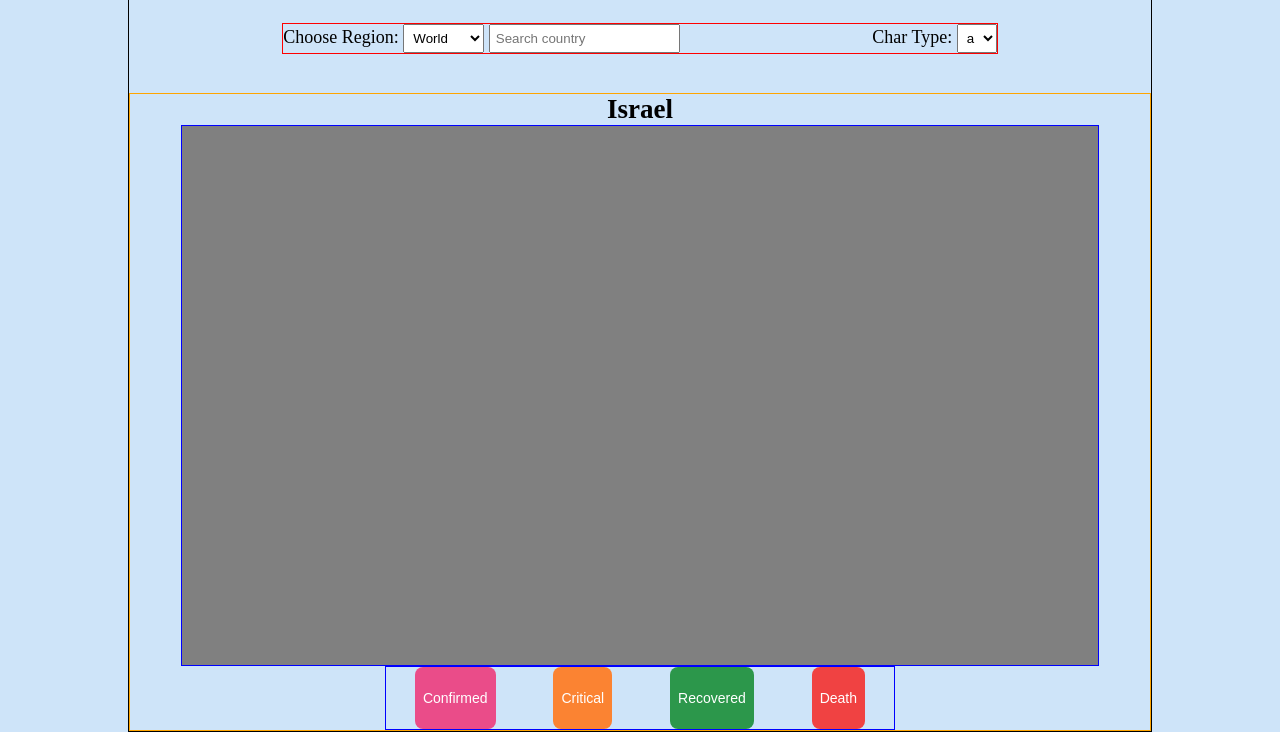
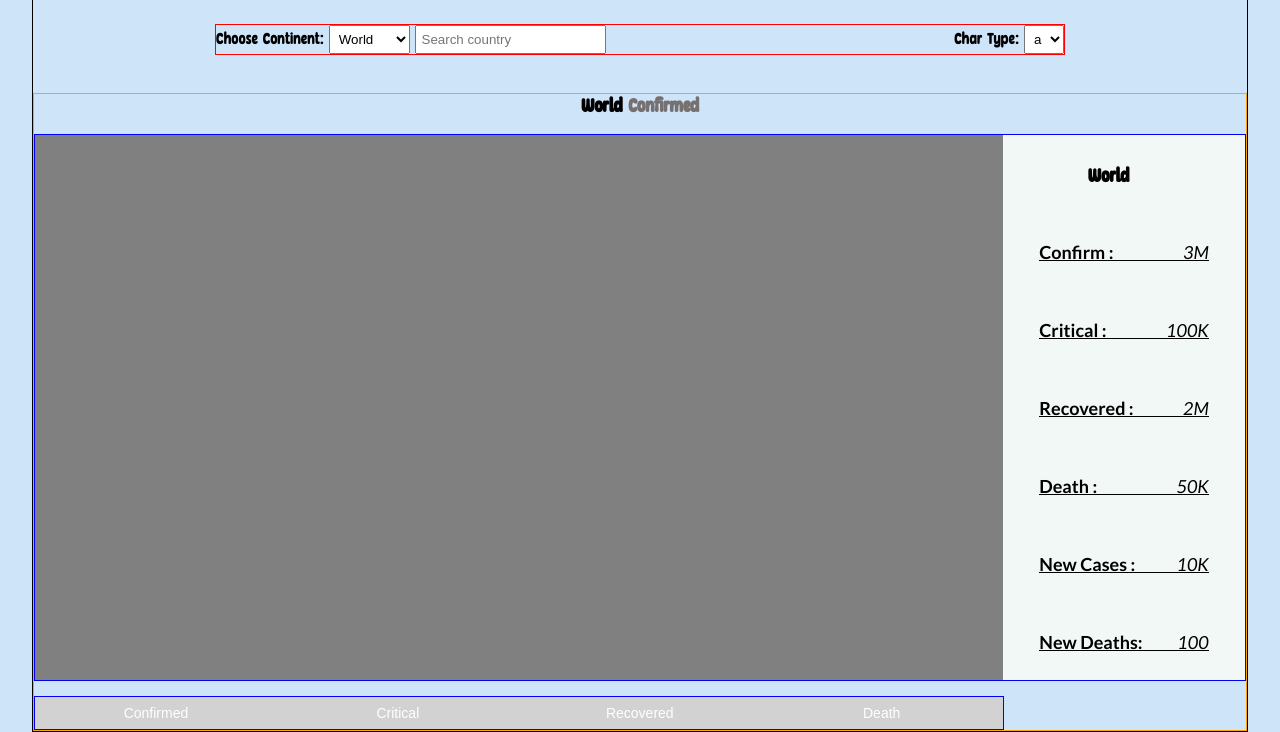
Before and after one commit to bennyh960/Covid-Statistics, a website with bundled scripts: page index.html in a window 1280 px wide. Shown: the part 68-800 px from the top of the page. Built offline with nearby package versions, Linux system fonts and the light colour scheme; no server answers.

```diff
--- a/CSS/button.css
+++ b/CSS/button.css
@@ -1,41 +1,17 @@
-/* <!-- HTML !-->
-<button class="button-1" role="button">Button 1</button> */
-
-.confirm {
-  background-color: #ea4c89;
-}
-.critical {
-  background-color: #fb8332;
-}
-
-.recovered {
-  background-color: #2c974b;
-}
-
-.death {
-  background-color: #f04242;
-}
 /* CSS */
 .button-1 {
-  /* background-color: #ea4c89; */
-  border-radius: 0.8rem;
+  background-color: #d2d2d2;
   border-style: none;
   color: #ffffff;
   cursor: pointer;
-  /* display: inline-block; */
-  /* font-family: "Haas Grot Text R Web", "Helvetica Neue", Helvetica, Arial, sans-serif; */
+  flex: 1;
+  display: inline-block;
   font-size: 1.4rem;
   font-weight: 500;
-  /* height: 40px; */
-  /* line-height: 1.5rem; */
   list-style: none;
-  margin: 0;
   outline: none;
   border: 3px solid transparent;
-  /* padding: 10px 16px; */
-  /* position: relative; */
   text-align: center;
-  /* text-decoration: none; */
   transition: color 100ms;
   vertical-align: baseline;
   user-select: none;
@@ -43,11 +19,26 @@
   touch-action: manipulation;
 }
 
-.button-1:hover,
-.button-1:focus {
-  border: black 3px solid;
-}
 .button-1:focus {
   color: black;
   font-weight: bold;
 }
+
+.confirm-btn:hover,
+.confirm-btn:focus {
+  background-color: #ea4c89;
+}
+.critical-btn:hover,
+.critical-btn:focus {
+  background-color: #fb8332;
+}
+
+.recovered-btn:hover,
+.recovered-btn:focus {
+  background-color: #2c974b;
+}
+
+.death-btn:hover,
+.death-btn:focus {
+  background-color: #f04242;
+}
--- a/CSS/style.css
+++ b/CSS/style.css
@@ -8,7 +8,22 @@
   font-size: 10px;
 }
 
+@font-face {
+  font-family: "font-new-net";
+  src: url(../Assets/fonts/OddlyCalmingRegular-7B89V.ttf);
+}
+
+@font-face {
+  font-family: "lato-bold";
+  src: url(../Assets/fonts/Lato-Bold.ttf);
+}
+@font-face {
+  font-family: "lato-italic";
+  src: url(../Assets/fonts/Lato-Italic.ttf);
+}
+
 body {
+  font-family: "font-new-net";
   font-size: 1.8rem;
   background-color: rgba(176, 213, 246, 0.621);
 }
@@ -24,13 +39,17 @@
   margin-top: 1rem;
 }
 
+#caseTitle {
+  color: rgb(118, 112, 112);
+}
+
 /* Style  */
 .container-all {
   display: flex;
   flex-direction: column;
   justify-content: space-between;
   align-items: center;
-  width: 80vw;
+  width: 95vw;
   height: 100vh;
   margin: auto;
   border: 1px solid black;
@@ -53,18 +72,55 @@
   align-items: center;
 }
 
+.statistics {
+  width: 100%;
+  margin: auto;
+  height: 86%;
+  border: blue 1px solid;
+  display: flex;
+}
+
 .chart {
-  width: 90%;
-  margin: auto;
-  height: 85%;
-  border: blue 1px solid;
   background-color: gray;
+  width: 80%;
+  height: 100%;
+}
+
+.raw-data {
+  background-color: rgb(241, 248, 246);
+  width: 20%;
+  height: 100%;
+  display: flex;
+  flex-direction: column;
+  align-items: center;
+  justify-content: space-around;
+}
+
+.raw-data > * {
+  display: flex;
+  justify-content: space-between;
+  /* background-color: red; */
+  width: 70%;
+  height: 2rem;
+  border-bottom: 1px solid black;
+  font-family: "lato-italic";
+}
+
+.raw-data h3 {
+  margin-left: 40%;
+  border: none;
+  font-family: "font-new-net";
+}
+
+.nameofStats {
+  font-weight: bold;
+  font-family: "lato-bold";
+  /* align-items: space-between; */
 }
 
 .container-stats-btn {
   display: flex;
-  width: 50%;
-  height: 10%;
-  justify-content: space-around;
+  width: 80%;
   border: 1px solid blue;
+  align-self: flex-start;
 }
--- a/index.html
+++ b/index.html
@@ -13,7 +13,7 @@
       <h1>CORONA VIRUS STATISTICS</h1>
       <div class="container-region-btn">
         <div>
-          <label for="data-region">Choose Region:</label>
+          <label for="data-region">Choose Continent:</label>
           <select name="data-region" id="data-region">
             <option value="world">World</option>
             <option value="asia">Asia</option>
@@ -33,13 +33,25 @@
         </div>
       </div>
       <div class="container-data">
-        <h2 id="data-who">Israel</h2>
-        <div class="chart"></div>
+        <h3 class="data-who">World <span id="caseTitle">Confirmed</span></h3>
+        <div class="statistics">
+          <div class="chart"></div>
+          <div class="raw-data">
+            <!-- draw table with -->
+            <h3 class="data-who">World</h3>
+            <div><span class="nameofStats">Confirm : </span><span id="confirm-stats">3M</span></div>
+            <div><span class="nameofStats">Critical : </span><span id="critical-stats">100K</span></div>
+            <div><span class="nameofStats">Recovered : </span><span id="recoverd-stats">2M</span></div>
+            <div><span class="nameofStats">Death : </span><span id="death-stats">50K</span></div>
+            <div><span class="nameofStats">New Cases : </span><span id="newCases-stats">10K</span></div>
+            <div><span class="nameofStats">New Deaths: </span><span id="newDeath-stats">100</span></div>
+          </div>
+        </div>
         <div class="container-stats-btn">
-          <button class="button-1 confirm" role="button">Confirmed</button>
-          <button class="button-1 critical" role="button">Critical</button>
-          <button class="button-1 recovered" role="button">Recovered</button>
-          <button class="button-1 death">Death</button>
+          <button class="button-1 confirm-btn" role="button">Confirmed</button>
+          <button class="button-1 critical-btn" role="button">Critical</button>
+          <button class="button-1 recovered-btn" role="button">Recovered</button>
+          <button class="button-1 death-btn">Death</button>
         </div>
       </div>
     </div>
```
Also changed, not shown: draft/draft1.html (+30 -0 lines), draft/index.js (added, +37 -0 lines), draft/localStorage.js (added, +26 -0 lines), package.json (added, +22 -0 lines), Assets/fonts/Lato-Bold.ttf (added), Assets/fonts/Lato-Italic.ttf (added), Assets/fonts/OddlyCalmingRegular-7B89V.ttf (added), CSS/head.css (added), 1 other file.
